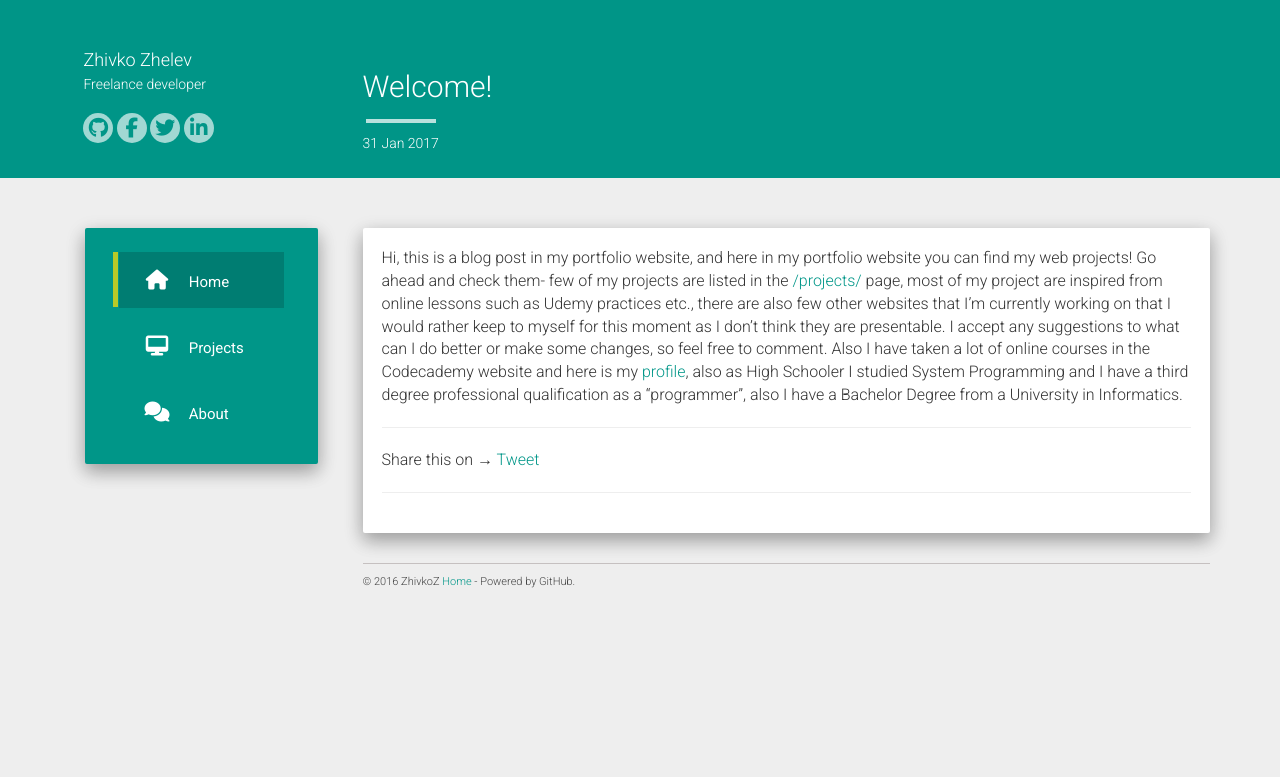
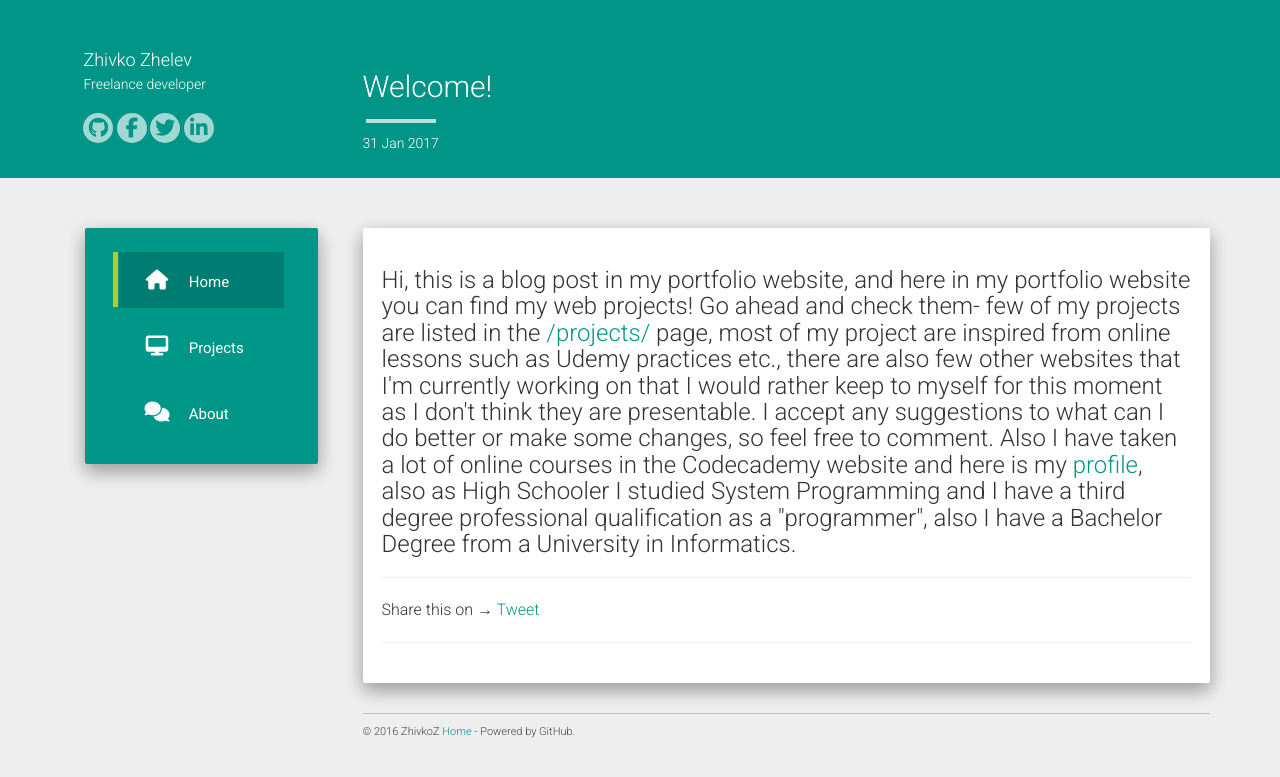
Before and after one commit to ZhivkoZ/Portfolio, a Jekyll site: the page built from _posts/2017-01-31-Welcome.md, in a window 1280 px wide. Shown: the top 777 px of the page. Built offline with Jekyll 4.4.1, drawn with Linux system fonts in a browser that asks for light colours; nearby versions of some CDN libraries; comment, search, counter and statistics services are not loaded.

Commit message:
Bigger text

```diff
--- a/_posts/2017-01-31-Welcome.md
+++ b/_posts/2017-01-31-Welcome.md
@@ -4,4 +4,4 @@ title:  "Welcome!"
 date:   2017-01-31 13:50:39
 categories: others
 ---
-Hi, this is a blog post in my portfolio website, and here in my portfolio website you can find my web projects! Go ahead and check them- few of my projects are listed in the <a href="http://zhivkoz.github.io/Portfolio/projects/">/projects/</a> page, most of my project are inspired from online lessons such as Udemy practices etc., there are also few other websites that I'm currently working on that I would rather keep to myself for this moment as I don't think they are presentable. I accept any suggestions to what can I do better or make some changes, so feel free to comment. Also I have taken a lot of online courses in the Codecademy website and here is my <a href="https://www.codecademy.com/zhivko73656"> profile</a>, also as High Schooler I studied System Programming and I have a third degree professional qualification as a "programmer", also I have a Bachelor Degree from a University in Informatics.
+<h3>Hi, this is a blog post in my portfolio website, and here in my portfolio website you can find my web projects! Go ahead and check them- few of my projects are listed in the <a href="http://zhivkoz.github.io/Portfolio/projects/">/projects/</a> page, most of my project are inspired from online lessons such as Udemy practices etc., there are also few other websites that I'm currently working on that I would rather keep to myself for this moment as I don't think they are presentable. I accept any suggestions to what can I do better or make some changes, so feel free to comment. Also I have taken a lot of online courses in the Codecademy website and here is my <a href="https://www.codecademy.com/zhivko73656"> profile</a>, also as High Schooler I studied System Programming and I have a third degree professional qualification as a "programmer", also I have a Bachelor Degree from a University in Informatics.<h3>
```
